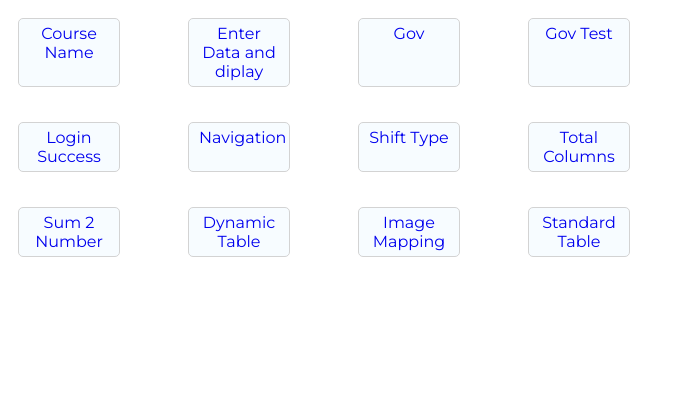
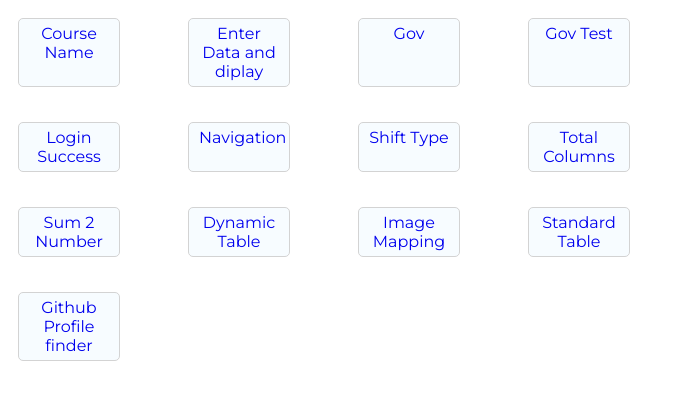
Before and after one commit to momaadawi/EgyptMapCls, a plain HTML site: page all.html in a window 1280 px wide. Shown: the whole page, without its empty margins (0-675 px from the left). Drawn offline with nearby package versions, Linux system fonts and the light colour scheme.

Commit message:
add task

```diff
--- a/all.html
+++ b/all.html
@@ -46,6 +46,8 @@
                 <div ><a href="/cls/dynamictable.html">Dynamic Table</a></div>
                 <div ><a href="/cls/egypt.html">Image Mapping</a></div>
                 <div ><a href="/cls/table.html">Standard Table</a></div>
-        </main>
+                <div ><a href="/cls/github profile finder/index.html">Github Profile finder</a></div>
+
+            </main>
     </body>
 </html>
```
